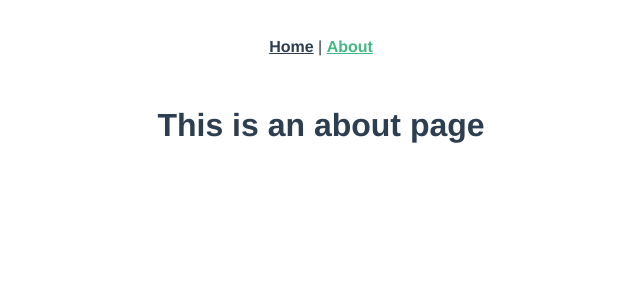
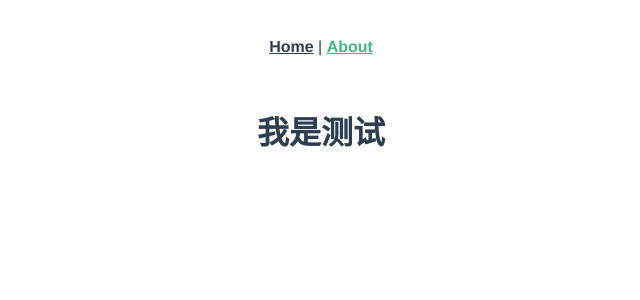
Before and after one commit to hyq2428/vue-elem-admin, a Vue app: page /#/about in a window 1280 px wide. Shown: the top 300 px of the page, without its empty margins (319-959 px from the left). Built offline with nearby package versions, Linux system fonts and the light colour scheme.

Commit message:
第一次

```diff
--- a/src/views/AboutView.vue
+++ b/src/views/AboutView.vue
@@ -1,5 +1,5 @@
 <template>
   <div class="about">
-    <h1>This is an about page</h1>
+    <h1>我是测试</h1>
   </div>
 </template>
--- /dev/null
+++ b/src/views/TestView.vue
@@ -0,0 +1,5 @@
+<template>
+    <div class="about">
+      <h1>我是测试</h1>
+    </div>
+  </template>
```
Also changed, not shown: src/router/index.js (+10 -4 lines), src/main.js (line endings or trailing spaces).
